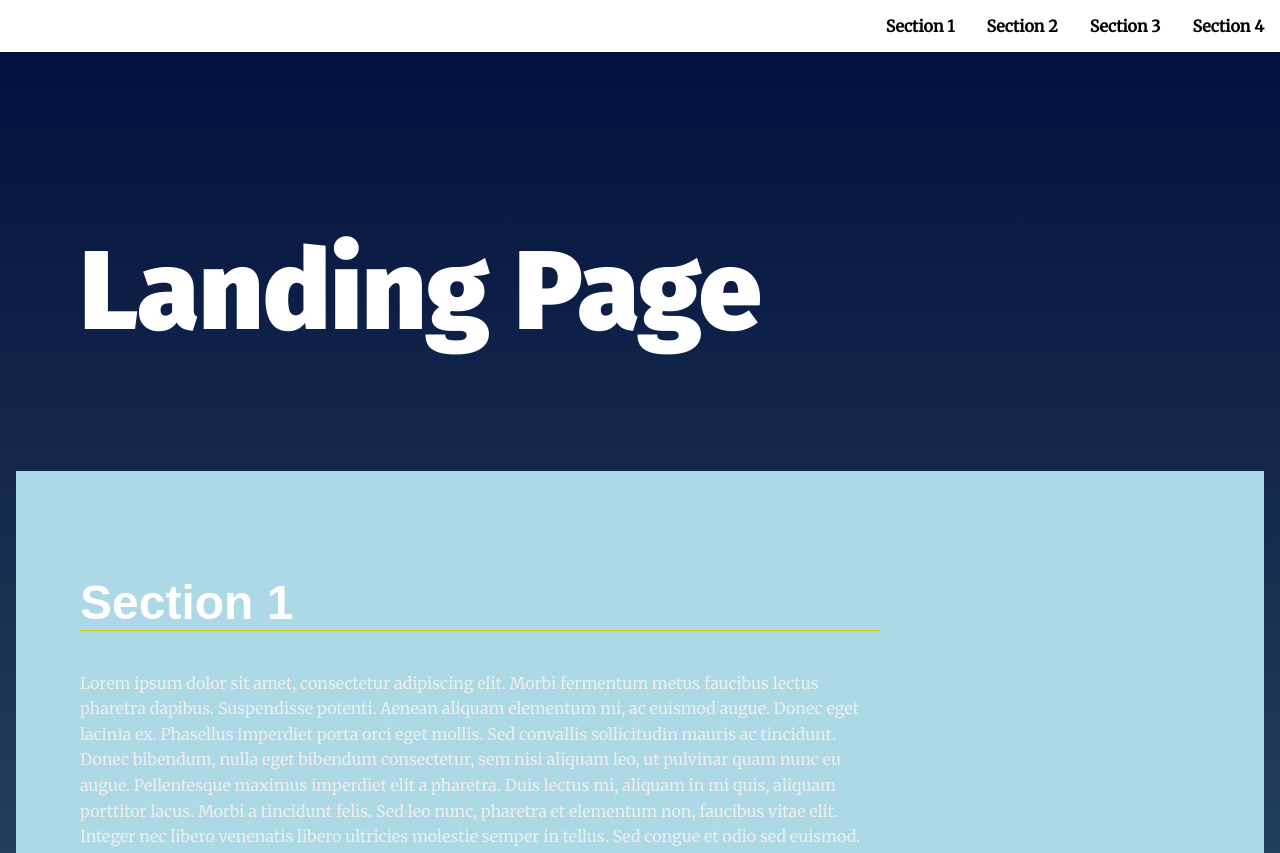
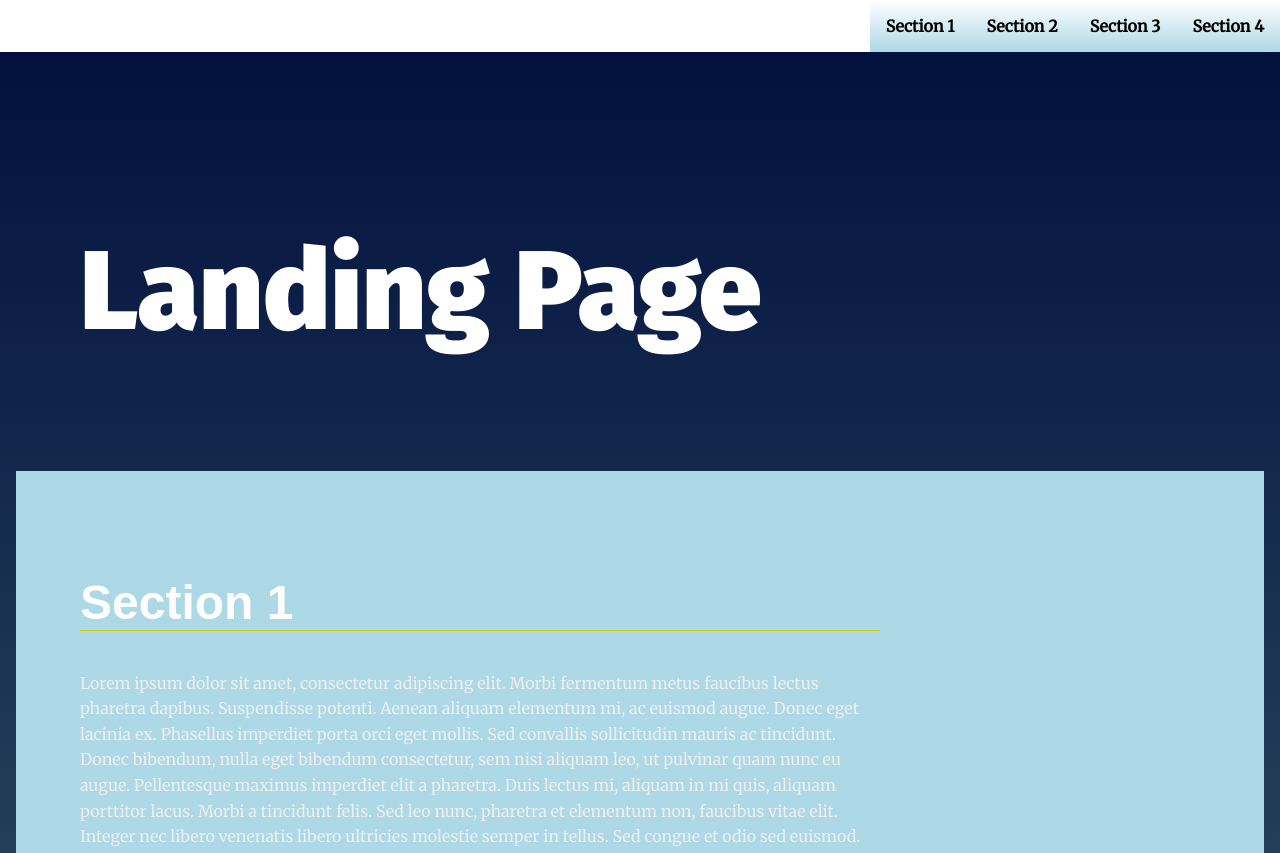
Before and after one commit to abdallahelseadawy/landing-page, a plain HTML site: page index.html in a window 1280 px wide. Shown: the top 853 px of the page. Drawn offline with Linux system fonts and the light colour scheme.

Commit message:
Update styles.css

```diff
--- a/css/styles.css
+++ b/css/styles.css
@@ -86,6 +86,11 @@ section {
     background: #333;
     color: #fff;
     transition: ease 0.3s all;
+}
+
+a.my-active-class {
+    background: rgb(0, 0, 0);
+    background: linear-gradient(0deg, lightblue 0%, rgba(0, 0, 0, 0) 100%);
 }
 
 /* Header Styles */
@@ -190,6 +195,7 @@ section:nth-of-type(3n + 1) .landing__container::after {
 }
 
 
+
 /* ---- Theme State Rules ---- */
 /* Section Active Styles */
 /* Note: your-active-class class is applied through javascript. You should update the class here and in the index.html to what you set in your javascript file.  */
```
